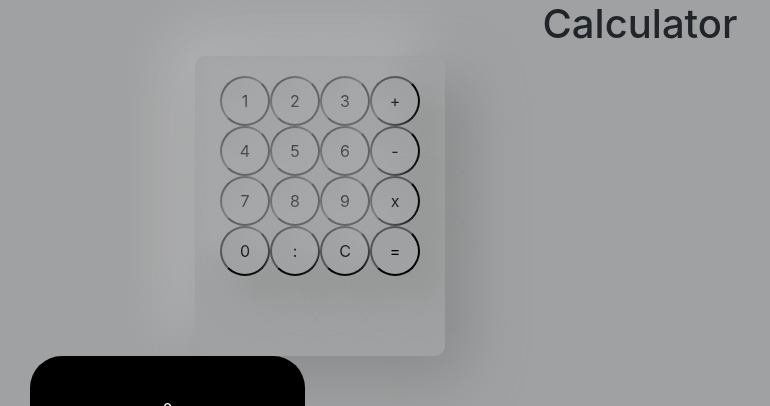
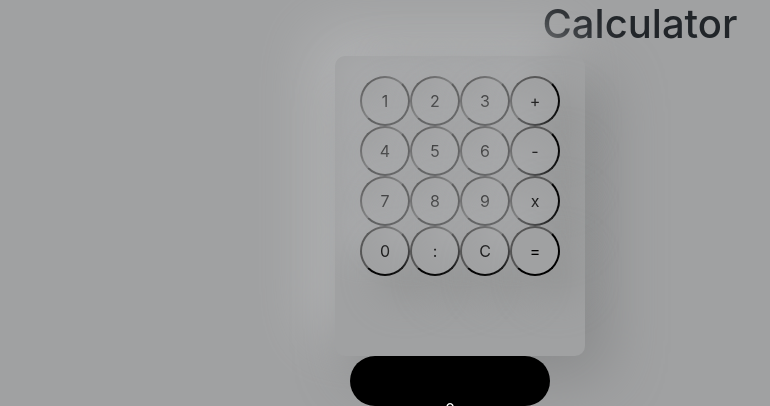
Before and after one commit to ThyChristiansen/calculator_challenge, a React (Create React App) app: page / in a window 1280 px wide. Shown: the top 406 px of the page, without its empty margins (0-770 px from the left). Built offline with nearby package versions, Linux system fonts and the light colour scheme; no server answers.

Commit message:
trying to deploy

```diff
--- a/src/Calculator/Calculator.js
+++ b/src/Calculator/Calculator.js
@@ -118,7 +118,7 @@ class Calculator extends Component {
     render() {
 
         return (
-            <div class="col-lg-6">
+            <div class="col-lg-6 container">
                 <div class="calculator_body">
                     <button class="button number" onClick={(value) => this.handleNumberClick(value)}>1</button>
                     <button class="button number" onClick={(value) => this.handleNumberClick(value)}>2</button>
--- a/src/Calculator/calculator.css
+++ b/src/Calculator/calculator.css
@@ -2,11 +2,13 @@ body {
 	background: #a0a1a2;
 }
 
+.container {
+	margin: 0px auto;
+}
 .calculator_body {
 	width: 250px;
 	height: 300px;
 	background: #a0a1a2;
-	margin: 0px auto;
 	border-radius: 10px;
 	background: #a0a1a2;
 	box-shadow: 20px 20px 60px #88898a, -20px -20px 60px #b8b9ba;
@@ -19,19 +21,19 @@ body {
 	border-radius: 32px;
 	background: #a0a1a2;
 	box-shadow: 21px 21px 41px #929393, -21px -21px 41px #aeafb1;
-  padding: 10px
+	padding: 10px;
 }
 
-.display-calculation{
-  /* width: 200px;
-  height: 50px;  */
+.display-calculation {
+	width: 200px;
+  height: 50px;
 	color: white;
 	background-color: black;
 	border-radius: 32px;
 	padding: 20px;
 }
 
-.display-results{
+.display-results {
 	margin-top: 2px;
 	width: 200px;
 	height: 250px;
```
Also changed, not shown: 1 other file (tests, documents, lock files or other folders). Lines whose indentation alone changed are shown as unchanged.
